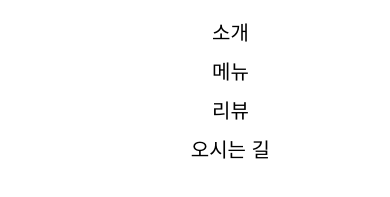
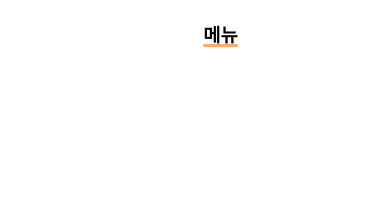
Before and after one commit to jinaoah/Shinsa-ri-project, a plain HTML site: page menu.html in a window 390 px wide. Shown: the part 91-288 px from the top of the page. Drawn offline with nearby package versions, Linux system fonts and the light colour scheme.

Commit message:
menu card start

```diff
--- a/css/menu.css
+++ b/css/menu.css
@@ -67,14 +67,22 @@ a {
     color: var(--main-color);
     transition: 0.3s;
 }
+h3 {
+    text-align: center;
+    text-decoration: underline;
+    text-decoration-color: var(--main-color);
+    text-decoration-thickness: 3px;
+}
 
 /* 반응형 */
 @media screen and (max-width: 1140px) {
     header, .nav-menu>ul {
         display: block;
     }
-    .nav-menu>ul {
-        /* visibility: hidden; */
+    .nav-list {
+        transition: 0.3s;
+        overflow: hidden;
+        height: 0;
     }
     ul>li {
         margin-top: 10px;
@@ -96,4 +104,7 @@ a {
         top: 20px;
         right: 20px;
     }
+    .show-menu {
+        height: 754px;
+    }
 }
--- a/js/toggleMenu.js
+++ b/js/toggleMenu.js
@@ -0,0 +1,5 @@
+const toggleMenu = (toggleId, navListId) => {
+    const toggle = document.getElementById(toggleId);
+    const navList = document.getElementById(navListId);
+    const toggleIcon
+}
--- a/menu.html
+++ b/menu.html
@@ -31,6 +31,10 @@
                 <i class='bx bx-menu bx-lg'></i>
             </div>
         </header>
+
+        <h3>메뉴</h3>
+        <!-- 메뉴 -->
+
     </div>
 
     <script src="js/toggleMenu.js"></script>
```
